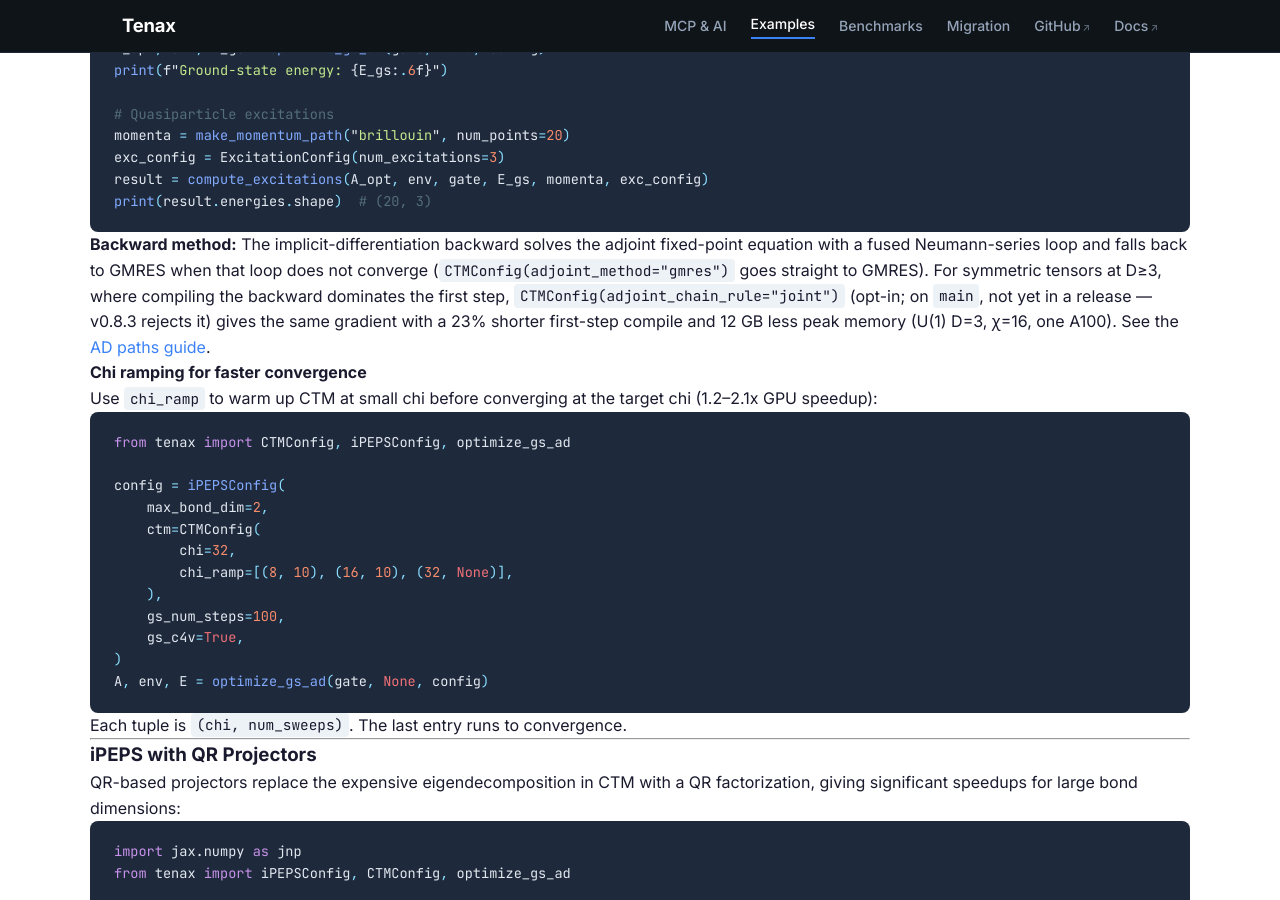
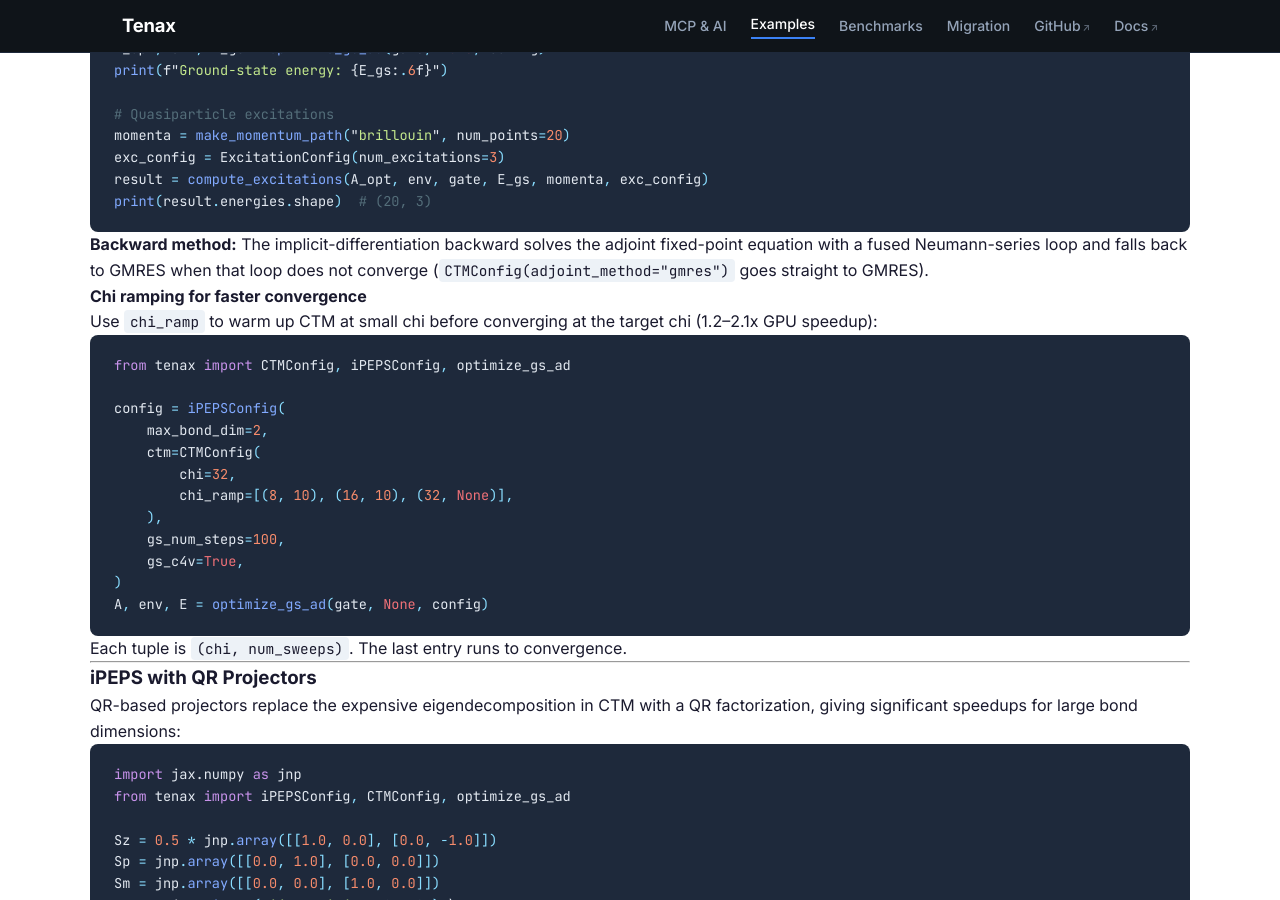
Before and after one commit to tenax-lab/tenax-lab.github.io, a Jekyll site: the page built from examples.md, in a window 1280 px wide and 900 px high, scrolled down 3482 px. Built offline with Jekyll 4.4.1, drawn with Linux system fonts in a browser that asks for light colours.

Commit message:
docs: hold the adjoint_chain_rule note until it is released (#12)
The website documents released tenax only; adjoint_chain_rule is on main but not in v0.8.3. The corrected backward note (adjoint_method, present in v0.8.3) stays.


Claude-Session: https://claude.ai/code/session_01QJU38nnL8t1KQvWs6VTTVg

Co-authored-by: Claude Opus 5.5 <noreply@anthropic.com>

```diff
--- a/examples.md
+++ b/examples.md
@@ -210,11 +210,7 @@ print(result.energies.shape)  # (20, 3)
 > **Backward method:** The implicit-differentiation backward solves the
 > adjoint fixed-point equation with a fused Neumann-series loop and falls
 > back to GMRES when that loop does not converge (`CTMConfig(adjoint_method="gmres")`
-> goes straight to GMRES). For symmetric tensors at D≥3, where compiling the
-> backward dominates the first step, `CTMConfig(adjoint_chain_rule="joint")`
-> (opt-in; on `main`, not yet in a release — v0.8.3 rejects it) gives the same gradient with a 23% shorter first-step compile and
-> 12 GB less peak memory (U(1) D=3, χ=16, one A100). See the
-> [AD paths guide](https://github.com/tenax-lab/tenax/blob/main/docs/guide/algorithms/ipeps_ad_paths.md).
+> goes straight to GMRES).
 
 #### Chi ramping for faster convergence
 
```
